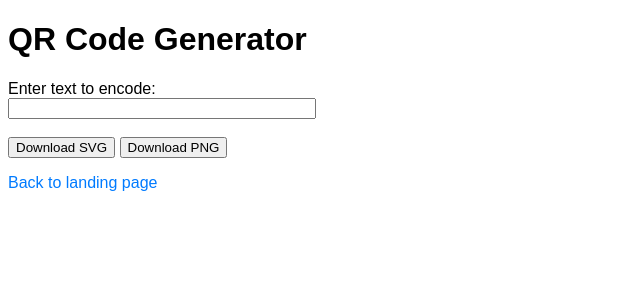
After one commit to TristanGoss/esds-apps, a FastAPI app: template templates/qr_code.html in a window 1280 px wide. The commit adds this page. Shown: the top 300 px of the page, without its empty margins (0-640 px from the left). Run offline with FastAPI, Linux system fonts and the light colour scheme; the template is opened without the code that fills it, so the values that code supplies are empty; parts of the project's set-up code (start-up, migrations or seed data) failed here and were passed over.

Commit message:
add QR generator

```diff
--- a/src/esds_apps/main.py
+++ b/src/esds_apps/main.py
@@ -11,6 +11,7 @@ from typing import List
 
 import httpx
 import pytz
+import segno
 from fastapi import Depends, FastAPI, Form, HTTPException, Query, Request
 from fastapi.middleware.cors import CORSMiddleware
 from fastapi.responses import HTMLResponse, RedirectResponse, Response, StreamingResponse
@@ -322,3 +323,38 @@ async def download_selected_cards(  # noqa: PLR0913
         media_type='application/pdf',
         headers={'Content-Disposition': 'attachment; filename=esds_membership_cards.pdf'},
     )
+
+
+# QR code generator page
+@app.api_route('/qr-code', methods=['GET', 'POST'], response_class=HTMLResponse)
+async def qr_code_generator(request: Request):
+    if request.method == 'GET':
+        return config.TEMPLATES.TemplateResponse('qr_code.html', {'request': request})
+
+    form = await request.form()
+    qr_text = form.get('qr_text', '').strip()
+    fmt = form.get('format', 'svg').lower()
+    if not qr_text:
+        return config.TEMPLATES.TemplateResponse('qr_code.html', {'request': request, 'error': 'Please enter text.'})
+
+    qr = segno.make(qr_text)
+    if fmt == 'svg':
+        buf = io.BytesIO()
+        qr.save(buf, kind='svg')
+        buf.seek(0)
+        return Response(
+            content=buf.read(),
+            media_type='image/svg+xml',
+            headers={'Content-Disposition': 'attachment; filename="qr_code.svg"'},
+        )
+    elif fmt == 'png':
+        buf = io.BytesIO()
+        qr.save(buf, kind='png', scale=8)
+        buf.seek(0)
+        return Response(
+            content=buf.read(),
+            media_type='image/png',
+            headers={'Content-Disposition': 'attachment; filename="qr_code.png"'},
+        )
+    else:
+        return config.TEMPLATES.TemplateResponse('qr_code.html', {'request': request, 'error': 'Invalid format.'})
--- a/templates/landing.html
+++ b/templates/landing.html
@@ -20,11 +20,12 @@
     interested in collaborating, please contact <a href="mailto:info@esds.org.uk">info@esds.org.uk</a>.
   </p>
   <p>
-    There are three pieces of content available:
+    There are four pieces of content available:
     <ul>
       <li>Our <a href="/membership-cards">membership cards management</a> app.</li>
       <li>Our <a href="/pos-permissions">Dancecloud POS permissions</a> app.</li>
       <li>Our <a href="/membership-cards/scanner">rapid card scanner</a> app.</li>
+      <li>Our <a href="/qr-code">QR code generator</a> app.</li>
     </ul>
   </p>
 
--- /dev/null
+++ b/templates/qr_code.html
@@ -0,0 +1,18 @@
+<!DOCTYPE html>
+<html>
+<head>
+    <title>QR Code Generator</title>
+    <link rel="stylesheet" href="/public/css/base.css">
+    <meta name="viewport" content="width=device-width, initial-scale=1">
+</head>
+<body>
+    <h1>QR Code Generator</h1>
+    <form id="qr-form" method="post">
+        <label for="qr-text">Enter text to encode:</label><br>
+        <input type="text" id="qr-text" name="qr_text" style="width: 300px;" required><br><br>
+        <button type="submit" name="format" value="svg">Download SVG</button>
+        <button type="submit" name="format" value="png">Download PNG</button>
+    </form>
+    <p><a href="/">Back to landing page</a></p>
+</body>
+</html>
```
